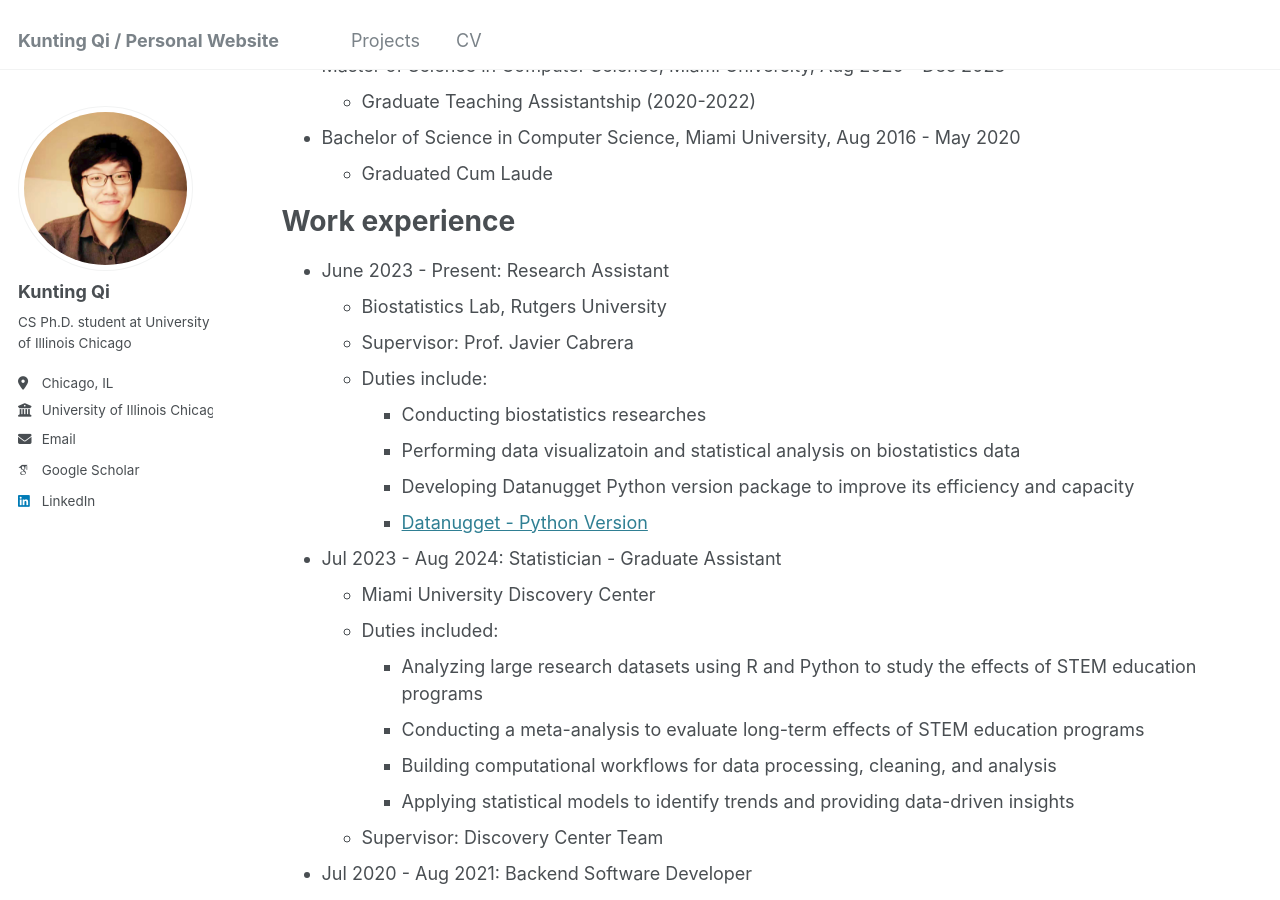
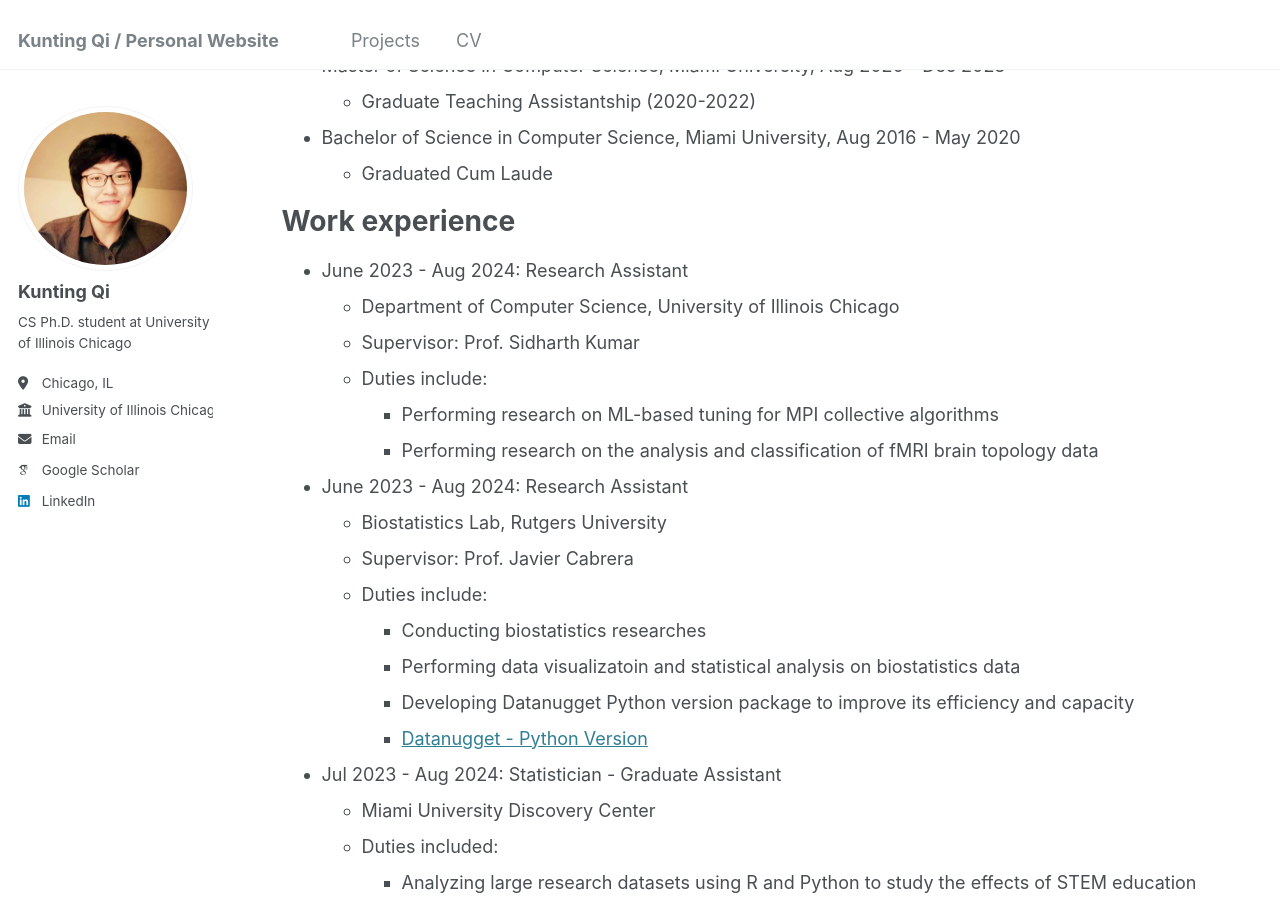
Before and after one commit to qktttt/qktttt.github.io, a Jekyll site: the page built from _pages/cv.md, in a window 1280 px wide and 900 px high, scrolled down 328 px. Built offline with Jekyll 4.4.1, drawn with Linux system fonts in a browser that asks for light colours; some web fonts are replaced.

Commit message:
finished

```diff
--- a/_pages/cv.md
+++ b/_pages/cv.md
@@ -23,7 +23,15 @@ Education
 
 Work experience
 ======
-* June 2023 - Present: Research Assistant
+* June 2023 - Aug 2024: Research Assistant
+  * Department of Computer Science, University of Illinois Chicago
+  * Supervisor: Prof. Sidharth Kumar
+  * Duties include:
+    - Performing research on ML-based tuning for MPI collective algorithms
+    - Performing research on the analysis and classification of fMRI brain topology data
+
+
+* June 2023 - Aug 2024: Research Assistant
   * Biostatistics Lab, Rutgers University
   * Supervisor: Prof. Javier Cabrera
   * Duties include:
```
